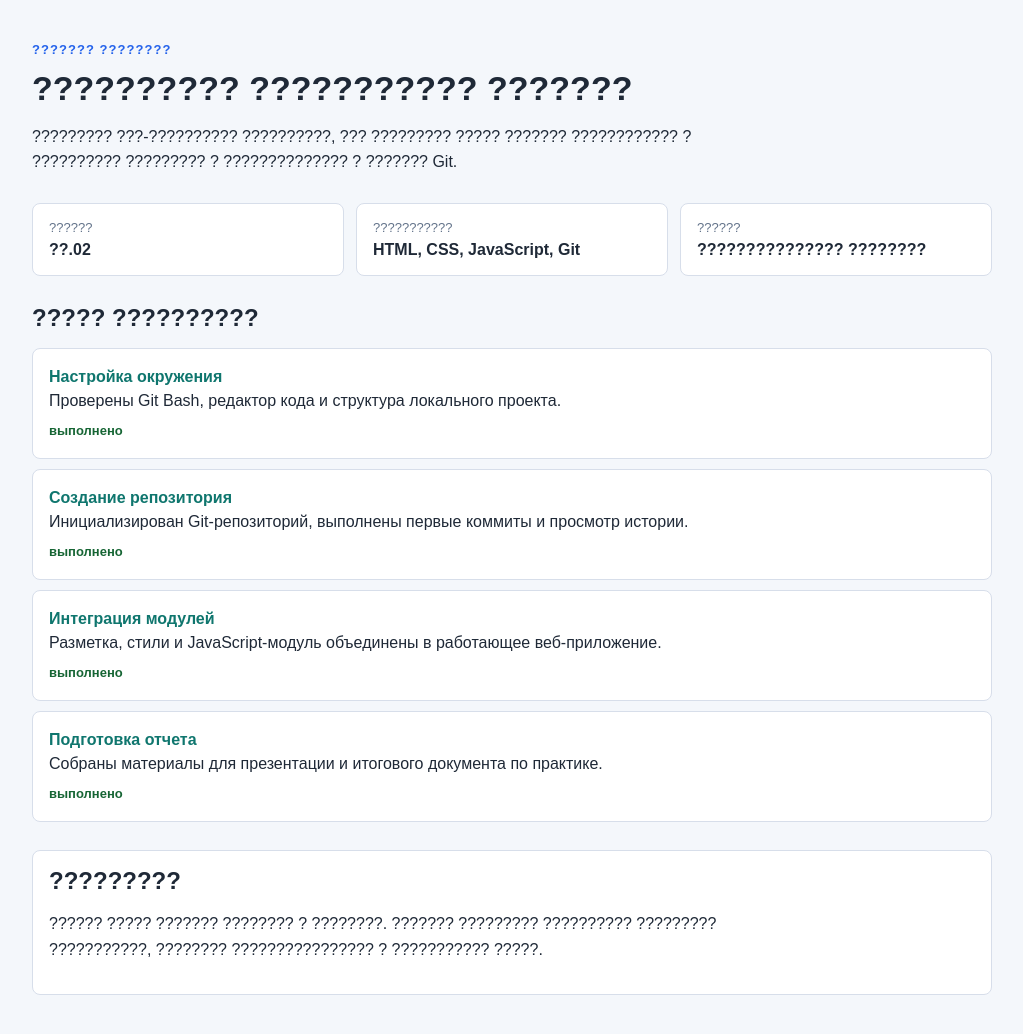
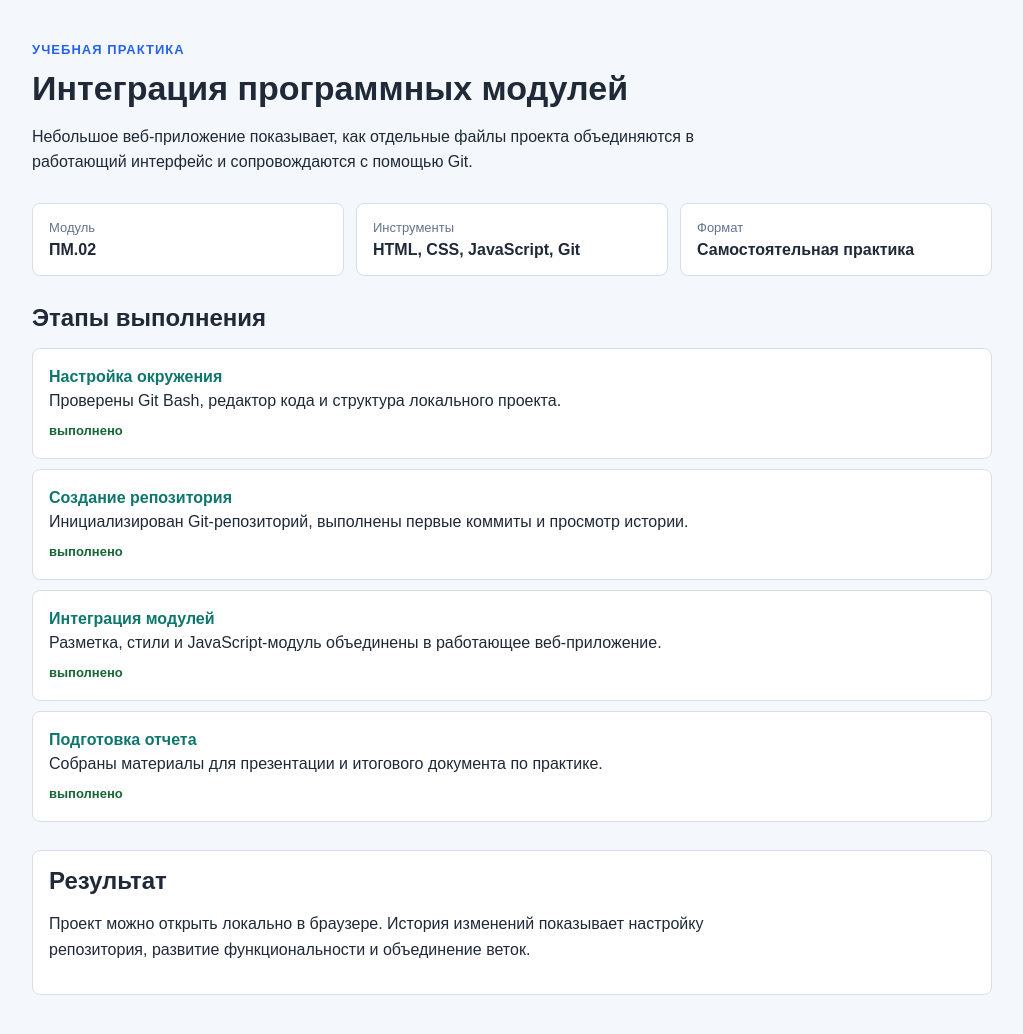
Before and after one commit to Naviz31/pm02-git-web-practice-kolomenskiy, a plain HTML site: page index.html in a window 1280 px wide. Shown: the whole page, without its empty margins (128-1151 px from the left). Drawn offline with Linux system fonts and the light colour scheme.

Commit message:
Restore readable Russian text in HTML

```diff
--- a/index.html
+++ b/index.html
@@ -4,45 +4,45 @@
     <meta charset="utf-8">
     <meta http-equiv="Content-Type" content="text/html; charset=utf-8">
     <meta name="viewport" content="width=device-width, initial-scale=1">
-    <title>???????? ??.02 - ?????????? ???????</title>
+    <title>Практика ПМ.02 - интеграция модулей</title>
     <link rel="stylesheet" href="css/styles.css">
   </head>
   <body>
     <main class="page">
       <section class="intro">
-        <p class="eyebrow">??????? ????????</p>
-        <h1>?????????? ??????????? ???????</h1>
+        <p class="eyebrow">Учебная практика</p>
+        <h1>Интеграция программных модулей</h1>
         <p>
-          ????????? ???-?????????? ??????????, ??? ????????? ????? ???????
-          ???????????? ? ?????????? ????????? ? ?????????????? ? ??????? Git.
+          Небольшое веб-приложение показывает, как отдельные файлы проекта
+          объединяются в работающий интерфейс и сопровождаются с помощью Git.
         </p>
       </section>
 
-      <section class="summary" aria-label="??????? ?????????? ? ???????">
+      <section class="summary" aria-label="Краткая информация о проекте">
         <div>
-          <span class="summary__label">??????</span>
-          <strong>??.02</strong>
+          <span class="summary__label">Модуль</span>
+          <strong>ПМ.02</strong>
         </div>
         <div>
-          <span class="summary__label">???????????</span>
+          <span class="summary__label">Инструменты</span>
           <strong>HTML, CSS, JavaScript, Git</strong>
         </div>
         <div>
-          <span class="summary__label">??????</span>
-          <strong>??????????????? ????????</strong>
+          <span class="summary__label">Формат</span>
+          <strong>Самостоятельная практика</strong>
         </div>
       </section>
 
       <section>
-        <h2>????? ??????????</h2>
+        <h2>Этапы выполнения</h2>
         <ul id="task-list" class="task-list"></ul>
       </section>
 
       <section class="result">
-        <h2>?????????</h2>
+        <h2>Результат</h2>
         <p>
-          ?????? ????? ??????? ???????? ? ????????. ??????? ????????? ??????????
-          ????????? ???????????, ???????? ???????????????? ? ??????????? ?????.
+          Проект можно открыть локально в браузере. История изменений показывает
+          настройку репозитория, развитие функциональности и объединение веток.
         </p>
       </section>
     </main>
```
